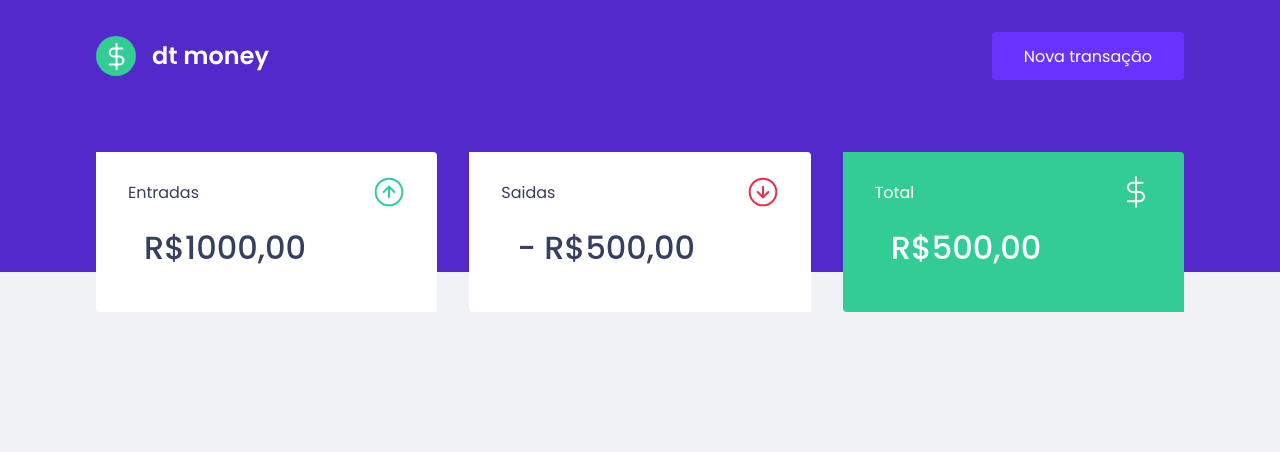
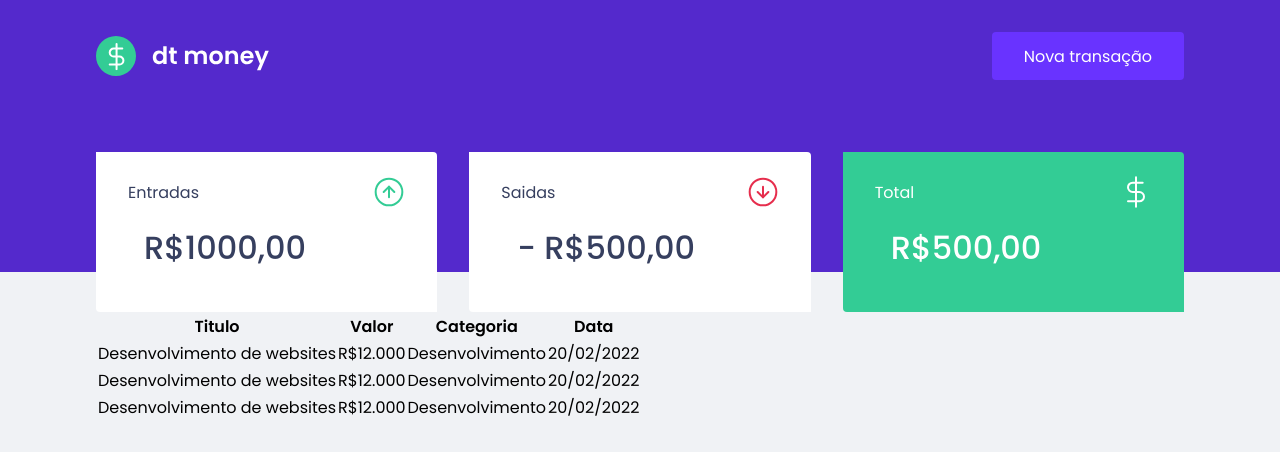
Before and after one commit to xpedrotavares/dtmoney-app, a React (Create React App) app: page / in a window 1280 px wide. Shown: the top 452 px of the page. Built offline with nearby package versions, Linux system fonts and the light colour scheme.

Commit message:
Set structure of transactionstable component

```diff
--- /dev/null
+++ b/src/components/TransactionsTable/index.tsx
@@ -0,0 +1,39 @@
+import { Container } from "./styles";
+
+export function TransactionsTable() {
+  return (
+    <Container>
+      <table>
+        <thead>
+          <tr>
+            <th>Titulo</th>
+            <th>Valor</th>
+            <th>Categoria</th>
+            <th>Data</th>
+          </tr>
+        </thead>
+
+        <tbody>
+          <tr>
+            <td>Desenvolvimento de websites</td>
+            <td>R$12.000</td>
+            <td>Desenvolvimento</td>
+            <td>20/02/2022</td>
+          </tr>
+          <tr>
+            <td>Desenvolvimento de websites</td>
+            <td>R$12.000</td>
+            <td>Desenvolvimento</td>
+            <td>20/02/2022</td>
+          </tr>
+          <tr>
+            <td>Desenvolvimento de websites</td>
+            <td>R$12.000</td>
+            <td>Desenvolvimento</td>
+            <td>20/02/2022</td>
+          </tr>
+        </tbody>
+      </table>
+    </Container>
+  )
+}
--- /dev/null
+++ b/src/components/TransactionsTable/styles.ts
@@ -0,0 +1,3 @@
+import styled from "styled-components";
+
+export const Container = styled.div``;
--- a/src/components/dashboard/index.tsx
+++ b/src/components/dashboard/index.tsx
@@ -1,10 +1,12 @@
 import { Summary } from '../summary';
+import { TransactionsTable } from '../TransactionsTable';
 import { Container } from './styles'
 
 export function Dashboard() {
   return (
     <Container>
       <Summary />
+      <TransactionsTable />
     </Container>
   );
 }
```
